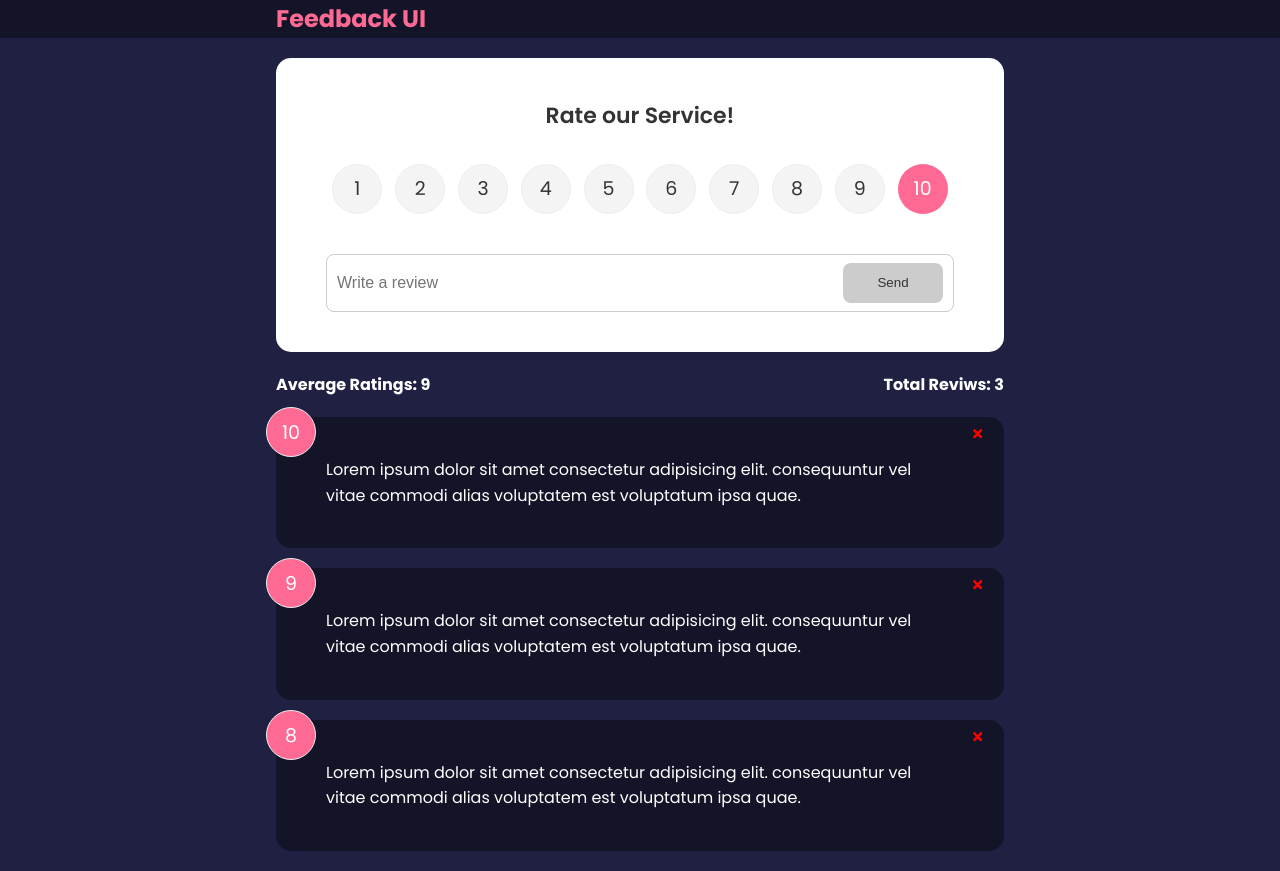
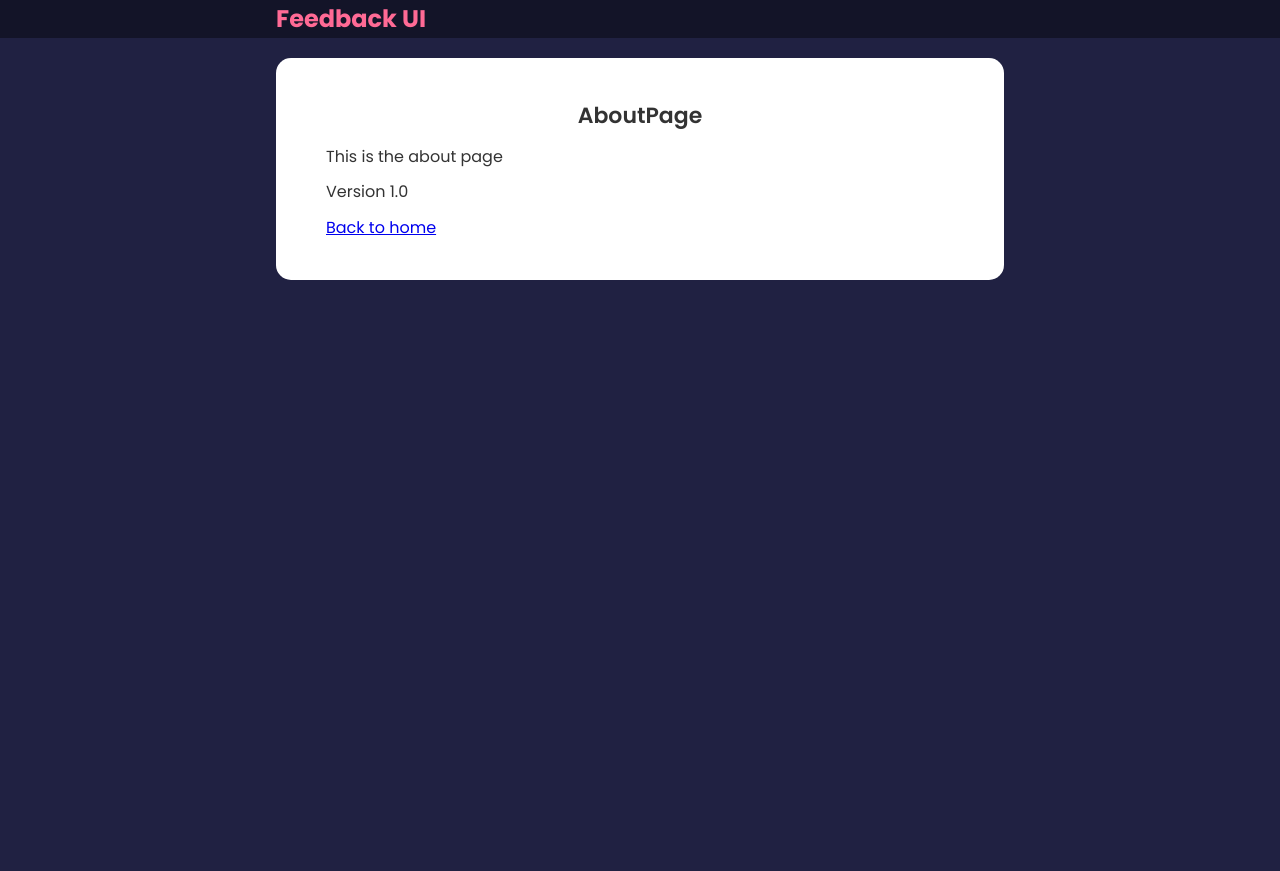
Before and after one commit to MuhammadHamzaAmir/feedback-app, a React (Create React App) app: page /about in a window 1280 px wide. After the commit the page ends 800 px from the top, so only its background shows below. Built offline with nearby package versions, Linux system fonts and the light colour scheme; the HTML template or start-up script is replaced by a standard one.

Commit message:
Routing added to about us page

```diff
--- a/src/App.js
+++ b/src/App.js
@@ -5,6 +5,8 @@
 import FeedbackStats from "./components/FeedbackStats";
 import FeedbackForm from "./components/FeedbackForm";
 import {v4 as uuidv4} from 'uuid';
+import AboutPage from "./pages/AboutPage";
+import {BrowserRouter as Router, Route, Routes} from "react-router-dom";
 
 
 function App() {
@@ -25,14 +27,25 @@
     };
 
     return (
-      <>
+      <Router>
         <Header />
-        <div className="container">
-            <FeedbackForm handleAdd={addFeedback} />
-            <FeedbackStats feedback={feedback}></FeedbackStats>
-            <FeedbackList feedback={feedback} handleDelete={deleteFeedback} />
-        </div>
-      </>
+        <Routes>
+          <Route
+            path="/"
+            element={
+              <div className="container">
+                <FeedbackForm handleAdd={addFeedback} />
+                <FeedbackStats feedback={feedback}></FeedbackStats>
+                <FeedbackList
+                  feedback={feedback}
+                  handleDelete={deleteFeedback}
+                />
+              </div>
+            }
+          ></Route>
+          <Route path="/about" element={<div className="container"><AboutPage /></div>} />
+        </Routes>
+      </Router>
     );
 }
 
--- /dev/null
+++ b/src/pages/AboutPage.jsx
@@ -0,0 +1,19 @@
+import Card from "../components/shared/Card"
+
+function AboutPage() {
+
+  return (
+    <Card>
+      <div className="about">
+        <h2>AboutPage</h2>
+        <p> This is the about page </p>
+
+        <p>Version 1.0</p>
+
+        <a href="/">Back to home</a>
+      </div>
+    </Card>
+  );
+}
+
+export default AboutPage
```
